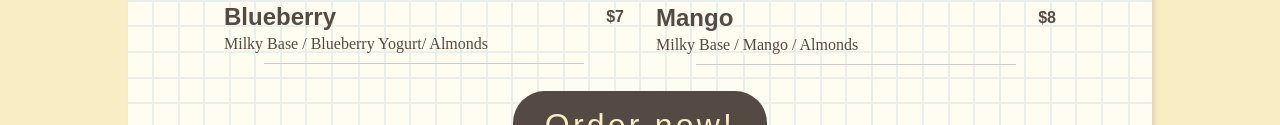
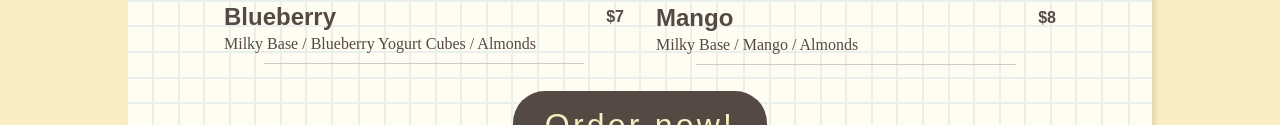
Before and after one commit to edwinny88/test, a plain HTML site: page Menu.html in a window 1280 px wide. Shown: the part 1071-1196 px from the top of the page. Drawn offline with Linux system fonts and the light colour scheme; a web font is replaced by a local one.

Commit message:
Update Menu.html

```diff
--- a/Menu.html
+++ b/Menu.html
@@ -61,7 +61,7 @@
                         <div class="menu-price"><p>$7</p></div>
                     </div>
                     <div class="menu-row">
-                        <div><p>Milky Base / Blueberry Yogurt/ Almonds</p></div>
+                        <div><p>Milky Base / Blueberry Yogurt Cubes / Almonds</p></div>
                     </div>
                 </div>
 
@@ -118,4 +118,5 @@
         </div>
     </footer>
 </body>
+
 </html>
```
